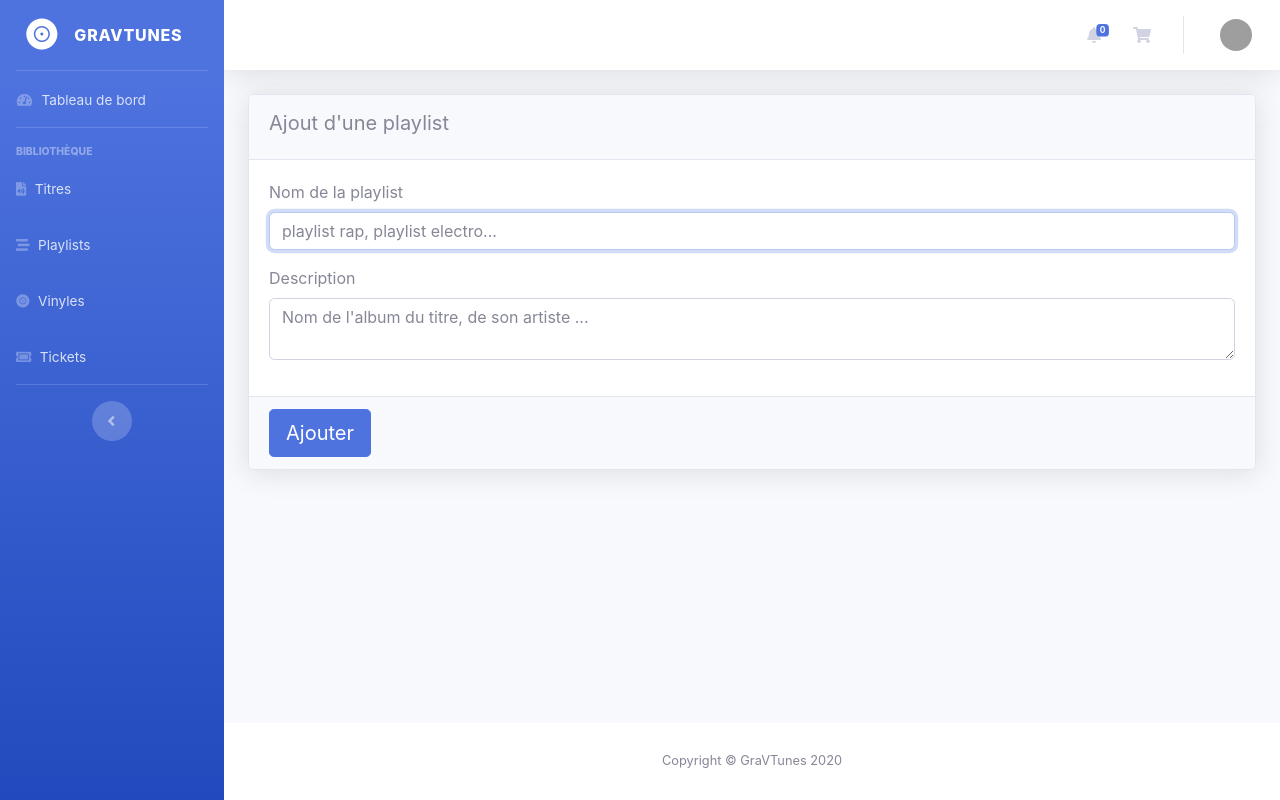
After one commit to Wilders/GraVTunes, a PHP site: template src/web/app/views/pages/addPlaylist.twig in a window 1280 px wide. The commit adds this page. Run offline with PHP 8.4, Linux system fonts and the light colour scheme; the template is opened without the code that fills it, so the values that code supplies are empty; some libraries are stand-ins or nearby versions; grey boxes are pictures that could not be loaded.

Commit message:
Possibilité d'ajouter une playlist

```diff
--- /dev/null
+++ b/src/web/app/views/pages/addPlaylist.twig
@@ -0,0 +1,33 @@
+{% extends "layouts/app-layout.twig" %}
+
+{% block stylesheets %}
+    {{ parent() }}
+    <link rel="stylesheet" type="text/css" href="{{ base_url() }}/public/assets/css/datatables.bootstrap.min.css">
+{% endblock %}
+
+{%  block appcontent %}
+    <div class="card shadow mb-4">
+        <form method="POST" action="{{ path_for("importPlaylist") }}" id="importTrackForm" enctype="multipart/form-data">
+            <div class="card-header py-3">
+                <h5>Ajout d'une playlist</h5>
+            </div>
+            <div class="card-body">
+                <div class="form-group">
+                    <label for="name">Nom de la playlist</label>
+                    <input id="name" type="text" class="form-control" name="name" placeholder="playlist rap, playlist electro..." required autofocus>
+                </div>
+                <div class="form-group">
+                    <label for="descr">Description</label>
+                    <textarea id="descr" type="text" class="form-control" name="descr" placeholder="Nom de l'album du titre, de son artiste ..."></textarea>
+                </div>
+            </div>
+
+            {{ csrf() | raw }}
+
+            <div class="card-footer">
+                <button type="submit" class="btn btn-primary btn-lg">Ajouter</button>
+            </div>
+
+        </form>
+    </div>
+{% endblock %}
--- a/src/web/app/views/pages/playlist.twig
+++ b/src/web/app/views/pages/playlist.twig
@@ -14,7 +14,7 @@
 {% block appcontent %}
     <div class="card shadow mb-4">
         <div class="card-header py-3">
-            <a class="btn btn-outline-primary float-right" href="#">Ajouter une playlist</a>
+            <a class="btn btn-outline-primary float-right" href="{{ path_for("addPlaylist") }}">Ajouter une playlist</a>
             <h6 class="m-0 font-weight-bold text-primary">Mes Playlists</h6>
         </div>
         <div class="card-body">
--- a/src/web/index.php
+++ b/src/web/index.php
@@ -159,6 +159,8 @@ $app->group('', function() {
      * Playlists
      */
     $this->get('/playlists', PlaylistController::class . ':playlists')->setName("appPlaylist");
+    $this->get('/playlists/add', PlaylistController::class . ':newPlaylist')->setName("addPlaylist");
+    $this->post('/addPlaylist', PlaylistController::class . ':addPlaylist')->setName("importPlaylist");
 
     /**
      * Vinyles
```
Also changed, not shown: src/web/app/config/database.ini (added, +7 -0 lines), src/web/app/controllers/PlaylistController.php (+32 -0 lines).
